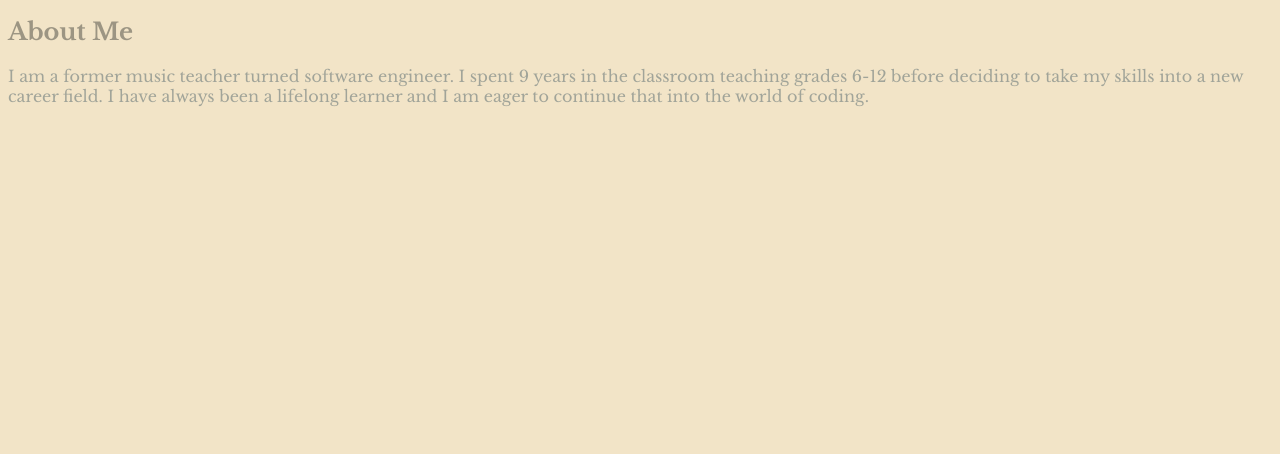
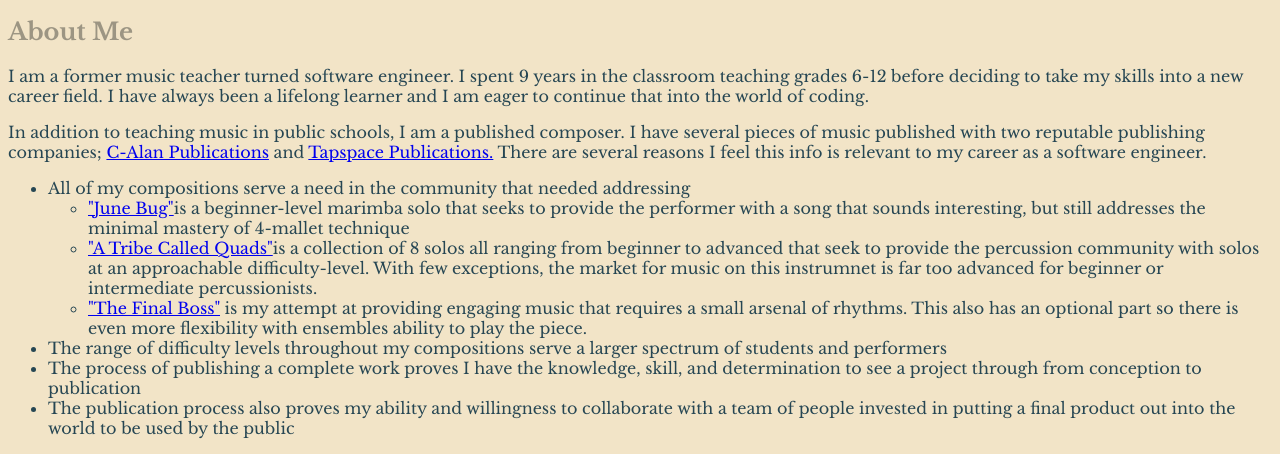
Before and after one commit to andrewasmit/my-first-website-prework-project, a plain HTML site: page index.html in a window 1280 px wide. Shown: the part 482-936 px from the top of the page. Before the commit the page ends 800 px from the top, so only its background shows below. Drawn offline with nearby package versions, Linux system fonts and the light colour scheme.

Commit message:
Added lists and about compositions.

```diff
--- a/index.html
+++ b/index.html
@@ -28,6 +28,24 @@
         into a new career field. I have always been a lifelong learner and I am
         eager to continue that into the world of coding.
       </p>
+      <p id="compositions-about">
+        In addition to teaching music in public schools, I am a published
+        composer. I have several pieces of music published with two reputable
+        publishing companies;
+        <a href="https://c-alanpublications.com/">C-Alan Publications</a> and
+        <a href="https://www.tapspace.com/">Tapspace Publications.</a> There are several reasons I feel this info is relevant to my career as a software engineer.
+        <ul>
+          <li>All of my compositions serve a need in the community that needed addressing</li>
+            <ul>
+              <li><a href="https://www.youtube.com/watch?v=kwUETmmisKY">"June Bug"</a>is a beginner-level marimba solo that seeks to provide the performer with a song that sounds interesting, but still addresses the minimal mastery of 4-mallet technique</li>
+              <li><a href="https://www.youtube.com/watch?v=8-M1Cu8S_28">"A Tribe Called Quads"</a>is a collection of 8 solos all ranging from beginner to advanced that seek to provide the percussion community with solos at an approachable difficulty-level. With few exceptions, the market for music on this instrumnet is far too advanced for beginner or intermediate percussionists.</li>
+              <li><a href="https://www.tapspace.com/percussion-ensemble/final-boss-the">"The Final Boss"</a> is my attempt at providing engaging music that requires a small arsenal of rhythms. This also has an optional part so there is even more flexibility with ensembles ability to play the piece.</li>
+            </ul>
+          <li>The range of difficulty levels throughout my compositions serve a larger spectrum of students and performers</li>
+          <li>The process of publishing a complete work proves I have the knowledge, skill, and determination to see a project through from conception to publication</li>
+          <li>The publication process also proves my ability and willingness to collaborate with a team of people invested in putting a final product out into the world to be used by the public </li>
+        </ul>
+      </p>
     </div>
     <script src="script.js"></script>
   </body>
--- a/style.css
+++ b/style.css
@@ -15,5 +15,9 @@ h1{
 }
 
 #about-me p{
-    color: #A1A499;
+    color: #264653;
 }
+
+#compositions-about p,ul,li{
+    color: #264653;
+}
```
